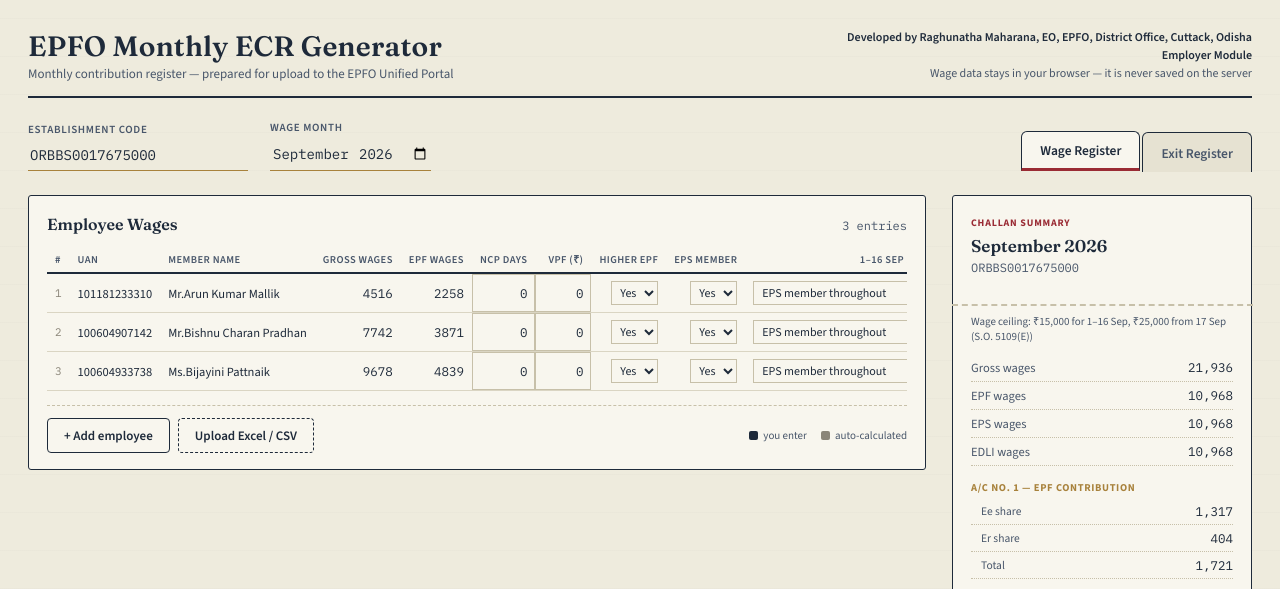
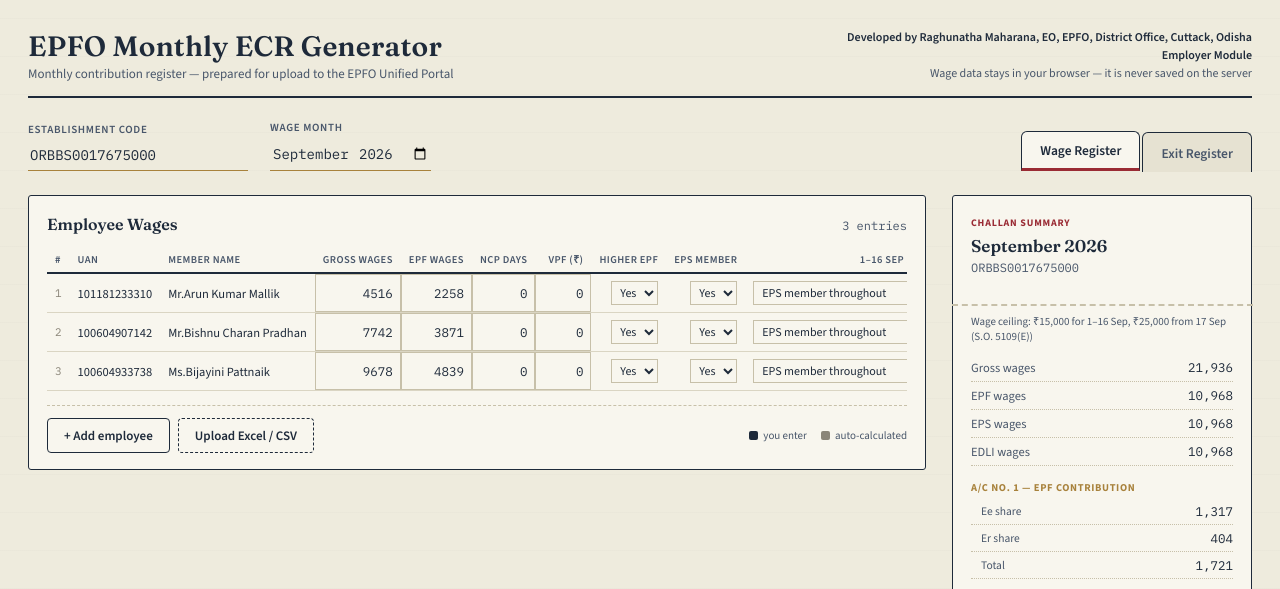
Before and after one commit to EPFRAGHU/ecr-generator, a Flask app: template templates/index.html in a window 1280 px wide. Shown: the top 589 px of the page. Run offline with Flask 3, Linux system fonts and the light colour scheme; the template is opened without the code that fills it: most values are stand-ins (such as "Sample title", 1, 10 or a date in 2020).

Commit message:
Show gross and EPF wages as input boxes
Gross and EPF wage cells get the same boxed input style as NCP days and
VPF, and the ECR: note under EPF wages can no longer be edited by
mistake.

```diff
--- a/static/app.js
+++ b/static/app.js
@@ -114,13 +114,13 @@ function renderWageTable(){
     const sepOpts = Object.entries(SEP_BASES).map(([v,l])=>
       `<option value="${v}" ${(row.sep||'cap')===v?'selected':''}>${l}</option>`).join('');
     const epfNote = c.epfW !== Math.round(Number(row.epf)||0)
-      ? `<span class="calc-note">ECR: ${fmt(c.epfW)}</span>` : '';
+      ? `<span class="calc-note" contenteditable="false">ECR: ${fmt(c.epfW)}</span>` : '';
     tr.innerHTML = `
       <td class="rownum">${i+1}</td>
       <td class="left editable" contenteditable="true" data-field="uan" data-i="${i}">${row.uan}${uanBad ? '<span class="issue-note">not 12 digits</span>' : ''}</td>
       <td class="left editable" contenteditable="true" data-field="name" data-i="${i}">${row.name}</td>
-      <td class="editable" contenteditable="true" data-field="gross" data-i="${i}">${row.gross}</td>
-      <td class="editable" contenteditable="true" data-field="epf" data-i="${i}">${row.epf}${epfNote}</td>
+      <td class="editable input-box" contenteditable="true" inputmode="decimal" data-field="gross" data-i="${i}">${row.gross}</td>
+      <td class="editable input-box" contenteditable="true" inputmode="decimal" data-field="epf" data-i="${i}">${row.epf}${epfNote}</td>
       <td class="editable input-box" contenteditable="true" inputmode="numeric" data-field="ncp" data-i="${i}">${row.ncp ?? 0}${ncpBad ? `<span class="issue-note">${ncpBad}</span>` : ''}</td>
       <td class="editable input-box" contenteditable="true" inputmode="decimal" data-field="vpf" data-i="${i}">${row.vpf ?? 0}${vpfBad ? `<span class="issue-note">${vpfBad}</span>` : ''}</td>
       <td><select class="cell-select" data-sfield="higher" data-i="${i}">${higherOpts}</select></td>
--- a/static/style.css
+++ b/static/style.css
@@ -304,7 +304,7 @@
     background: rgba(154,43,52,0.06);
     box-shadow: inset 0 -2px 0 var(--stamp);
   }
-  /* Short per-member inputs (NCP days, VPF): boxed so they read as fields */
+  /* Per-member inputs (wages, NCP days, VPF): boxed so they read as fields */
   td.editable.input-box{
     min-width: 56px;
     box-shadow: inset 0 0 0 1px var(--rule);
```
